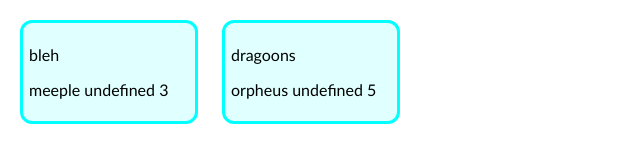
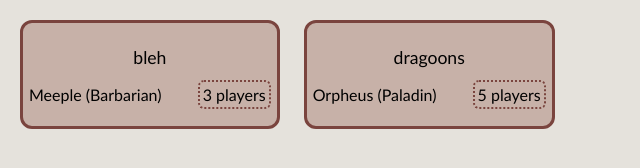
Before and after one commit to strawberry-p/dnd-site, a plain HTML site: page story.html in a window 1280 px wide. Shown: the whole page, without its empty margins (0-640 px from the left). Drawn offline with Linux system fonts and the light colour scheme.

Commit message:
more CSS (colors, yay!) and campaign list bugfixes

```diff
--- a/auth.js
+++ b/auth.js
@@ -17,7 +17,8 @@ function ret_auth_values() {
 function kick_url(){
     let url = window.location.pathname
     let wl = window.location //"in" doesn't work in JS apparently
-    if (authed && (url.includes("login") || url.includes("register")) {
+    if (wl.protocol.includes("file")) {return "file"} //ts local testing is pmo.
+    if (authed && (url.includes("login") || url.includes("register"))) {
         console.log("redirect to "+wl.protocol+wl.hostname+"/story.html")
         window.location.assign(wl.protocol+wl.hostname+"/story.html") //redirect to the campaigns page to be actually useful
 
--- a/inject-story.js
+++ b/inject-story.js
@@ -11,8 +11,8 @@ class Campaign {
 }
 function placeholder() {
     res = []
-    res[0] = new Campaign(0,"bleh",3,"meeple",0)
-    res[1] = new Campaign(1,"dragoons",5,"orpheus",1)
+    res[0] = new Campaign(0,"bleh",3,"Meeple",0,"Barbarian")
+    res[1] = new Campaign(1,"dragoons",5,"Orpheus",1,"Paladin")
     storyList = res
     return res
 }
@@ -27,13 +27,13 @@ function insert_campaign(obj) {
     memberCountID = strID+"count"
     charClassID = strID+"charclass"
     divID = strID+"div"
-    HTML = "<div class='story-card' id='"+divID+"'><a href='story/"+strID+"'><p class='entitled' id='"+entitledId+"'></p> <p><span id='"+charTextID+"'></span> <span id='"+charClassID+"'></span> <span id='"+memberCountID+"'></span></p></a></div>" //what the helly is this. i hate JS.
+    HTML = "<div class='story-card' id='"+divID+"'><a href='story/"+strID+"'><p class='entitled' style='font-size: 1.1em; text-align: center' id='"+entitledId+"'></p> <p><span id='"+charTextID+"'></span> <span id='"+charClassID+"'></span> <span class='member-count' id='"+memberCountID+"'></span></p></a></div>" //what the helly is this. i hate JS.
     if (true) {console.log(HTML)}
     parentDiv.innerHTML = parentDiv.innerHTML+HTML
     document.getElementById(entitledId).innerText = obj.name
     document.getElementById(charTextID).innerText = obj.charName
-    document.getElementById(memberCountID).innerText = obj.memberCount
-    document.getElementById(charClassID).innerText = obj.charClass
+    document.getElementById(memberCountID).innerText = obj.memberCount+" players"
+    document.getElementById(charClassID).innerText = "("+obj.charClass+")   "
 }
 console.log("inject started")
 placeholder()
--- a/style.css
+++ b/style.css
@@ -1,5 +1,13 @@
+:root {
+    --bg-color: #E5E2DC;
+    --light-fill-color: #D7C7C1;
+    --fill-color: #C7B1A8;
+    --border-color: #7A443E;
+}
+
 body {
-    font-family: Calibri, sans-serif
+    font-family: Calibri, sans-serif;
+    background-color: var(--bg-color);
 }
 
 .flex-container {
@@ -32,8 +40,8 @@ a.nav-active {
 }
 
 .story-card {
-    background-color:lightcyan;
-    border-color:cyan;
+    background-color: var(--fill-color);
+    border-color: var(--border-color);
     border-style: solid;
     border-width: 3px;
     border-radius: 12px;
@@ -57,6 +65,15 @@ a.nav-active {
     color: black;
 } /*should not look like a link*/
 
+.member-count {
+    border: dotted;
+    border-color: var(--border-color);
+    border-radius: 6px;
+    border-width: 2px;
+    padding: 3px;
+    margin-left: 2em; /*visual separation between player character and the member count*/
+}
+
 .label {
     margin: 5px;
 }
```
Also changed, not shown: login.css (+6 -1 lines), login.html (+2 -2 lines), register.html (+1 -1 lines).
